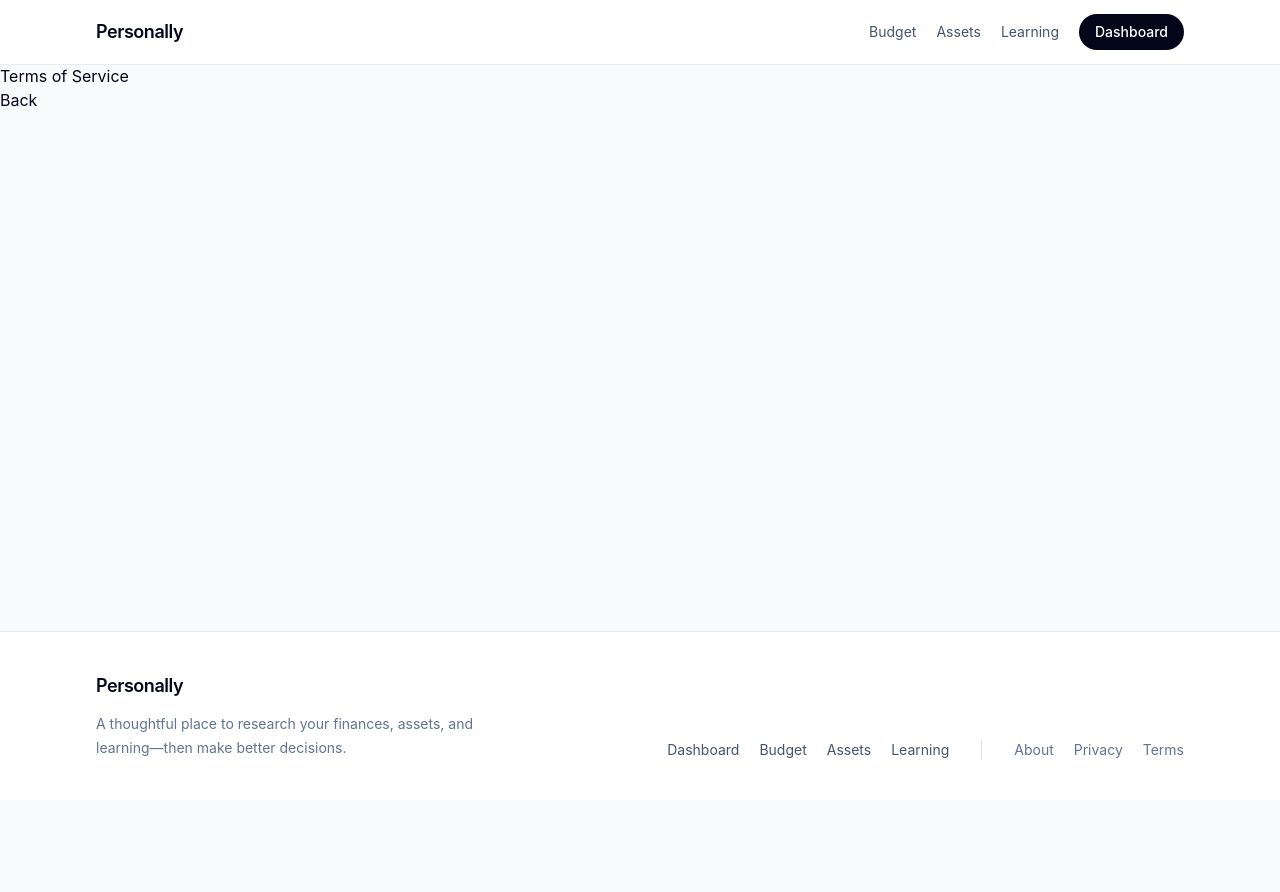
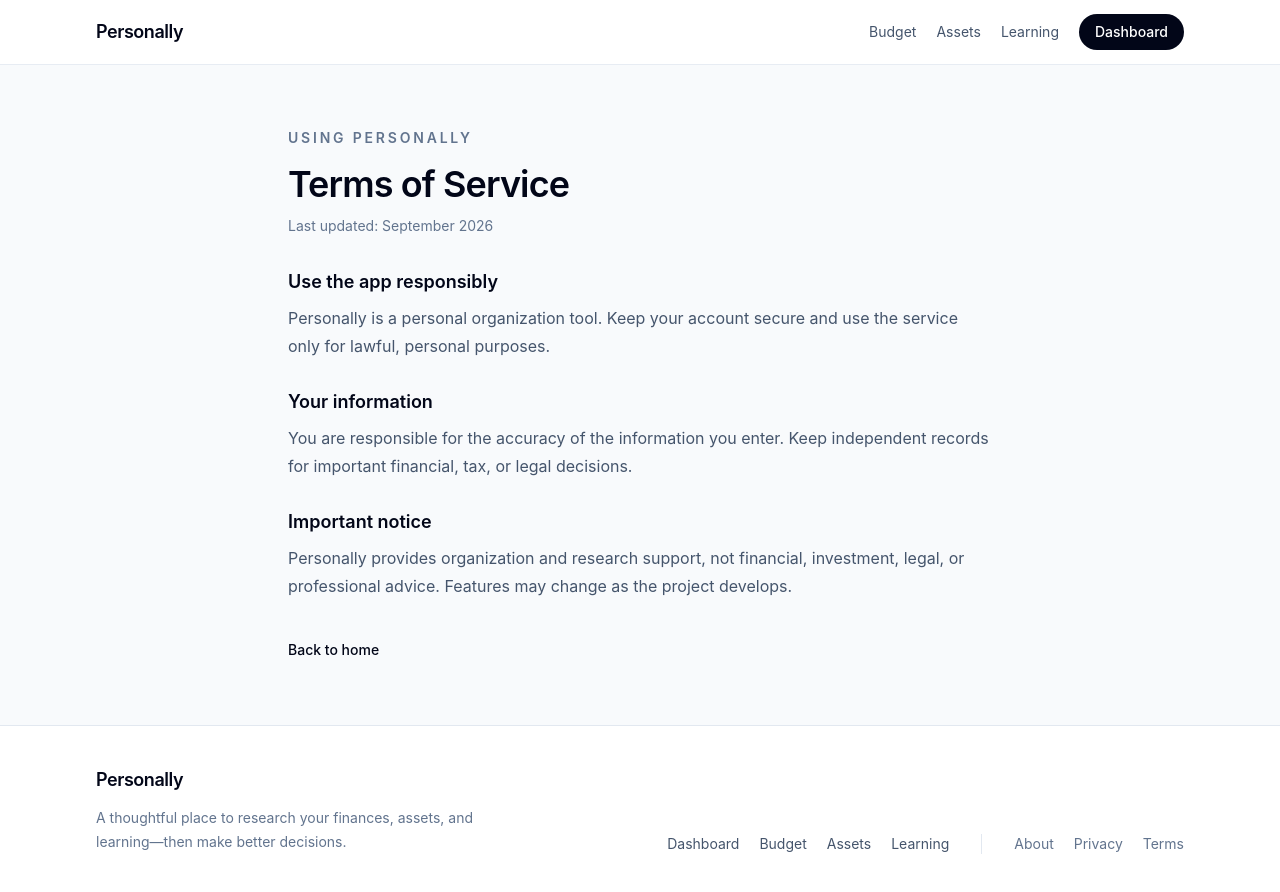
Before and after one commit to nurRiyad/personally, a Next.js app in the folder apps/web/: page /terms in a window 1280 px wide. Before the commit the page ends 800 px from the top, so only its background shows below. Built offline with nearby package versions, Linux system fonts and the light colour scheme.

Commit message:
Refactor code structure for improved readability and maintainability

```diff
--- a/apps/web/src/app/about/page.tsx
+++ b/apps/web/src/app/about/page.tsx
@@ -1,10 +1,47 @@
-import { BackButton } from '../components/back-button';
+import Link from 'next/link';
 
 export default function About() {
   return (
-    <main>
-      <h1>About</h1>
-      <BackButton />
+    <main className="mx-auto w-full max-w-3xl flex-1 px-6 py-16 sm:px-8">
+      <p className="text-sm font-semibold uppercase tracking-[0.2em] text-slate-500">
+        About Personally
+      </p>
+      <h1 className="mt-4 text-4xl font-semibold tracking-tight text-slate-950 text-balance">
+        A clearer way to understand your everyday life.
+      </h1>
+      <div className="mt-8 space-y-5 text-base leading-7 text-slate-600">
+        <p>
+          Personally is a private workspace for the things that shape your life:
+          money, assets, and learning.
+        </p>
+        <p>
+          It brings these areas together so you can research your options, see
+          the bigger picture, and make steady decisions with confidence.
+        </p>
+      </div>
+      <div className="mt-10 grid gap-4 sm:grid-cols-3">
+        {[
+          ['Budget', 'Plan monthly spending with more clarity.'],
+          ['Assets', 'Keep a simple view of what you own.'],
+          ['Learning', 'Track the knowledge you are building.'],
+        ].map(([title, description]) => (
+          <div
+            key={title}
+            className="rounded-2xl border border-slate-200 bg-white p-5 shadow-sm"
+          >
+            <h2 className="font-semibold text-slate-950">{title}</h2>
+            <p className="mt-2 text-sm leading-6 text-slate-600">
+              {description}
+            </p>
+          </div>
+        ))}
+      </div>
+      <Link
+        href="/"
+        className="mt-10 inline-flex text-sm font-medium text-slate-950 underline underline-offset-4 hover:text-slate-600"
+      >
+        Back to home
+      </Link>
     </main>
   );
 }
--- a/apps/web/src/app/privacy/page.tsx
+++ b/apps/web/src/app/privacy/page.tsx
@@ -1,10 +1,52 @@
-import { BackButton } from '../components/back-button';
+import Link from 'next/link';
 
 export default function Privacy() {
   return (
-    <main>
-      <h1>Privacy</h1>
-      <BackButton />
+    <main className="mx-auto w-full max-w-3xl flex-1 px-6 py-16 sm:px-8">
+      <p className="text-sm font-semibold uppercase tracking-[0.2em] text-slate-500">
+        Your privacy
+      </p>
+      <h1 className="mt-4 text-4xl font-semibold tracking-tight text-slate-950 text-balance">
+        Privacy Policy
+      </h1>
+      <p className="mt-3 text-sm text-slate-500">
+        Last updated: September 2026
+      </p>
+      <div className="mt-8 space-y-7 text-base leading-7 text-slate-600">
+        <section>
+          <h2 className="text-lg font-semibold text-slate-950">
+            What Personally stores
+          </h2>
+          <p className="mt-2">
+            Personally stores the information you add to your budget, asset, and
+            learning spaces so the app can provide those features.
+          </p>
+        </section>
+        <section>
+          <h2 className="text-lg font-semibold text-slate-950">
+            How information is used
+          </h2>
+          <p className="mt-2">
+            Your information is used to organize your workspace, improve
+            reliability, and help you understand your own decisions. It is not
+            sold to advertisers.
+          </p>
+        </section>
+        <section>
+          <h2 className="text-lg font-semibold text-slate-950">Your choices</h2>
+          <p className="mt-2">
+            You can review, update, or remove information you have entered. For
+            privacy questions, contact the Personally team through the project’s
+            support channel.
+          </p>
+        </section>
+      </div>
+      <Link
+        href="/"
+        className="mt-10 inline-flex text-sm font-medium text-slate-950 underline underline-offset-4 hover:text-slate-600"
+      >
+        Back to home
+      </Link>
     </main>
   );
 }
--- a/apps/web/src/app/terms/page.tsx
+++ b/apps/web/src/app/terms/page.tsx
@@ -1,10 +1,54 @@
-import { BackButton } from '../components/back-button';
+import Link from 'next/link';
 
 export default function Terms() {
   return (
-    <main>
-      <h1>Terms of Service</h1>
-      <BackButton />
+    <main className="mx-auto w-full max-w-3xl flex-1 px-6 py-16 sm:px-8">
+      <p className="text-sm font-semibold uppercase tracking-[0.2em] text-slate-500">
+        Using Personally
+      </p>
+      <h1 className="mt-4 text-4xl font-semibold tracking-tight text-slate-950 text-balance">
+        Terms of Service
+      </h1>
+      <p className="mt-3 text-sm text-slate-500">
+        Last updated: September 2026
+      </p>
+      <div className="mt-8 space-y-7 text-base leading-7 text-slate-600">
+        <section>
+          <h2 className="text-lg font-semibold text-slate-950">
+            Use the app responsibly
+          </h2>
+          <p className="mt-2">
+            Personally is a personal organization tool. Keep your account secure
+            and use the service only for lawful, personal purposes.
+          </p>
+        </section>
+        <section>
+          <h2 className="text-lg font-semibold text-slate-950">
+            Your information
+          </h2>
+          <p className="mt-2">
+            You are responsible for the accuracy of the information you enter.
+            Keep independent records for important financial, tax, or legal
+            decisions.
+          </p>
+        </section>
+        <section>
+          <h2 className="text-lg font-semibold text-slate-950">
+            Important notice
+          </h2>
+          <p className="mt-2">
+            Personally provides organization and research support, not
+            financial, investment, legal, or professional advice. Features may
+            change as the project develops.
+          </p>
+        </section>
+      </div>
+      <Link
+        href="/"
+        className="mt-10 inline-flex text-sm font-medium text-slate-950 underline underline-offset-4 hover:text-slate-600"
+      >
+        Back to home
+      </Link>
     </main>
   );
 }
```
Also changed, not shown: 1 other file (tests, documents, lock files or other folders).
